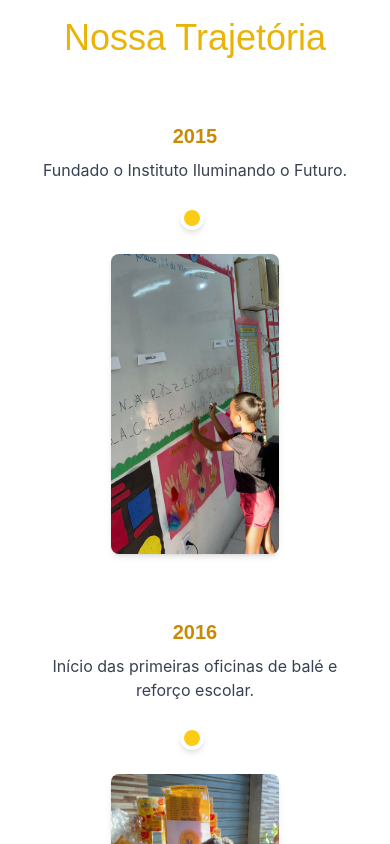
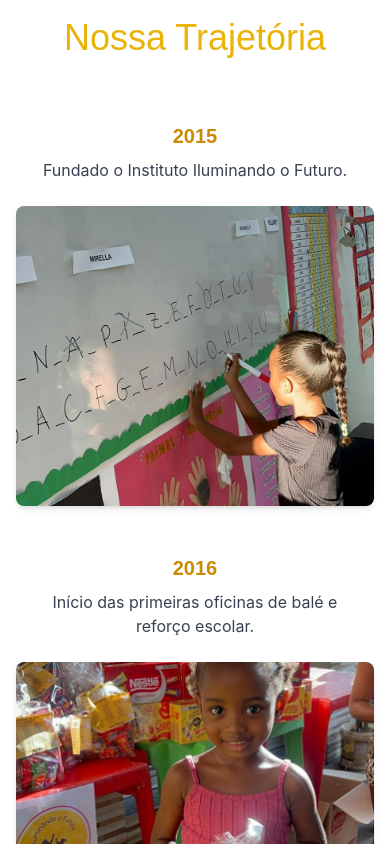
Before and after one commit to devcleber1/iluminando, a React (Vite) app: page / in a window 390 px wide. Shown: the part 3160-4004 px from the top of the page. Built offline with nearby package versions, Linux system fonts and the light colour scheme.

Commit message:
Melhorando a responsividade da linha do tempo

```diff
--- a/src/Pages/WhoWeAre/About.jsx
+++ b/src/Pages/WhoWeAre/About.jsx
@@ -147,7 +147,7 @@ export default function QuemSomos() {
       </section>
 
       {/* Linha do tempo estilo escada */}
-      <section className="bg-white py-20 px-6">
+      <section className="bg-white py-20 px-4 sm:px-6">
         <div className="max-w-5xl mx-auto relative">
           <motion.h2
             className="text-4xl font-title text-yellow-500 text-center mb-16 cursor-default select-none"
@@ -162,14 +162,14 @@ export default function QuemSomos() {
           {/* Linha vertical começando com margin top para não encostar no título */}
           <div className="hidden md:block absolute left-1/2 top-24 -translate-x-1/2 h-[calc(100%-6rem)] border-l-4 border-yellow-400" />
 
-          <div className="flex flex-col space-y-16">
+          <div className="flex flex-col space-y-12">
             {timelineItems.map(({ ano, evento, img }, idx) => {
               const isEven = idx % 2 === 0;
 
               return (
                 <motion.div
                   key={idx}
-                  className={`flex flex-col md:flex-row items-center md:justify-between gap-6 ${
+                  className={`flex flex-col items-center gap-6 md:flex-row md:justify-between ${
                     isEven ? 'md:flex-row-reverse' : ''
                   }`}
                   initial={{ opacity: 0, y: 40 }}
@@ -179,7 +179,7 @@ export default function QuemSomos() {
                 >
                   {/* Texto centralizado */}
                   <div
-                    className={`md:w-1/2 flex flex-col items-center text-center px-4 ${
+                    className={`w-full md:w-1/2 flex flex-col items-center text-center px-4 ${
                       isEven ? 'md:items-center md:pr-8' : 'md:items-center md:pl-8'
                     }`}
                   >
@@ -190,7 +190,7 @@ export default function QuemSomos() {
                   </div>
 
                   {/* Ponto da linha do tempo no centro da linha vertical */}
-                  <div className="relative md:w-0">
+                  <div className="relative md:w-0 hidden md:block">
                     <div
                       className="w-6 h-6 bg-yellow-400 rounded-full border-4 border-white shadow-md -mr-4 relative"
                       style={{ left: '-11px' }}
@@ -198,11 +198,11 @@ export default function QuemSomos() {
                   </div>
 
                   {/* Imagem do lado oposto do texto */}
-                  <div className="md:w-1/2 flex justify-center">
+                  <div className="w-full md:w-1/2 flex justify-center">
                     <img
                       src={img}
                       alt={`Imagem ${ano}`}
-                      className="w-full sm:w-[90%] md:w-[80%] lg:w-[70%] max-h-[300px] object-cover rounded-lg shadow-md"
+                      className="w-full max-w-[400px] sm:max-w-[450px] md:max-w-[80%] lg:max-w-[70%] max-h-[300px] object-cover rounded-lg shadow-md"
                     />
                   </div>
                 </motion.div>
```
